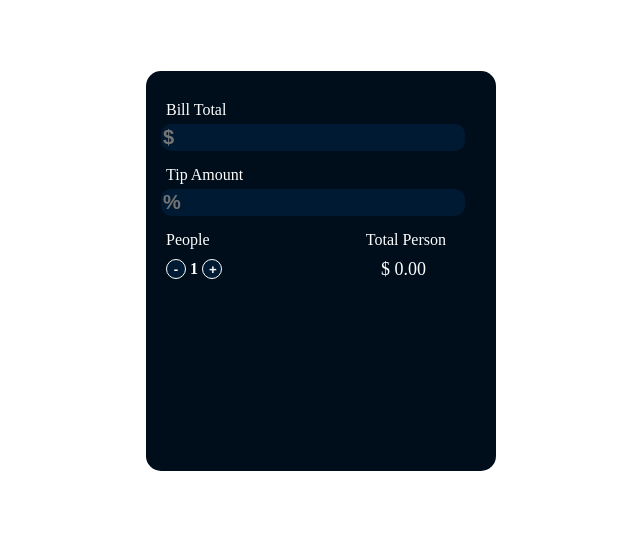
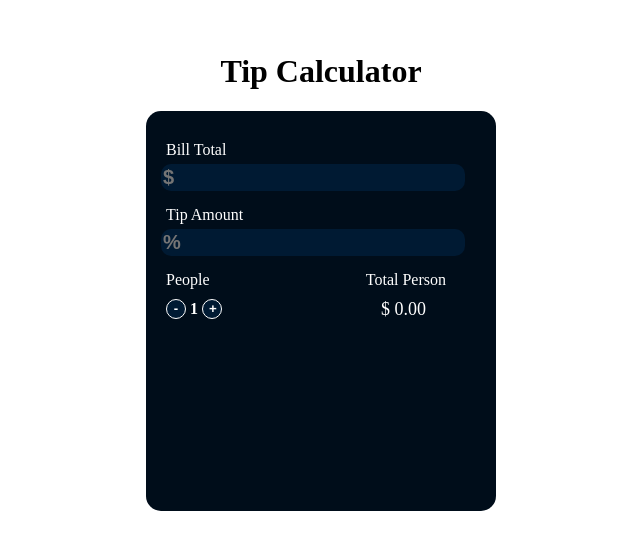
Before and after one commit to fazil088/Tip-Calculator, a plain HTML site: page index.html in a window 1280 px wide. Shown: the part 129-678 px from the top of the page, without its empty margins (319-959 px from the left). Drawn offline with Linux system fonts and the light colour scheme.

Commit message:
calculator head added

```diff
--- a/index.html
+++ b/index.html
@@ -9,6 +9,7 @@
     <link rel="stylesheet" href="style.css">
 </head>
 <body>
+    <h1>Tip Calculator</h1>
     <div class="contentBody">
         <div class="label1">
             <label>Bill Total</label>
--- a/style.css
+++ b/style.css
@@ -4,6 +4,7 @@ html,body{
     display: flex;
     justify-content: center;
     align-items: center;
+    flex-direction: column;
     height: 100vh;
 }
 .contentBody{
```
